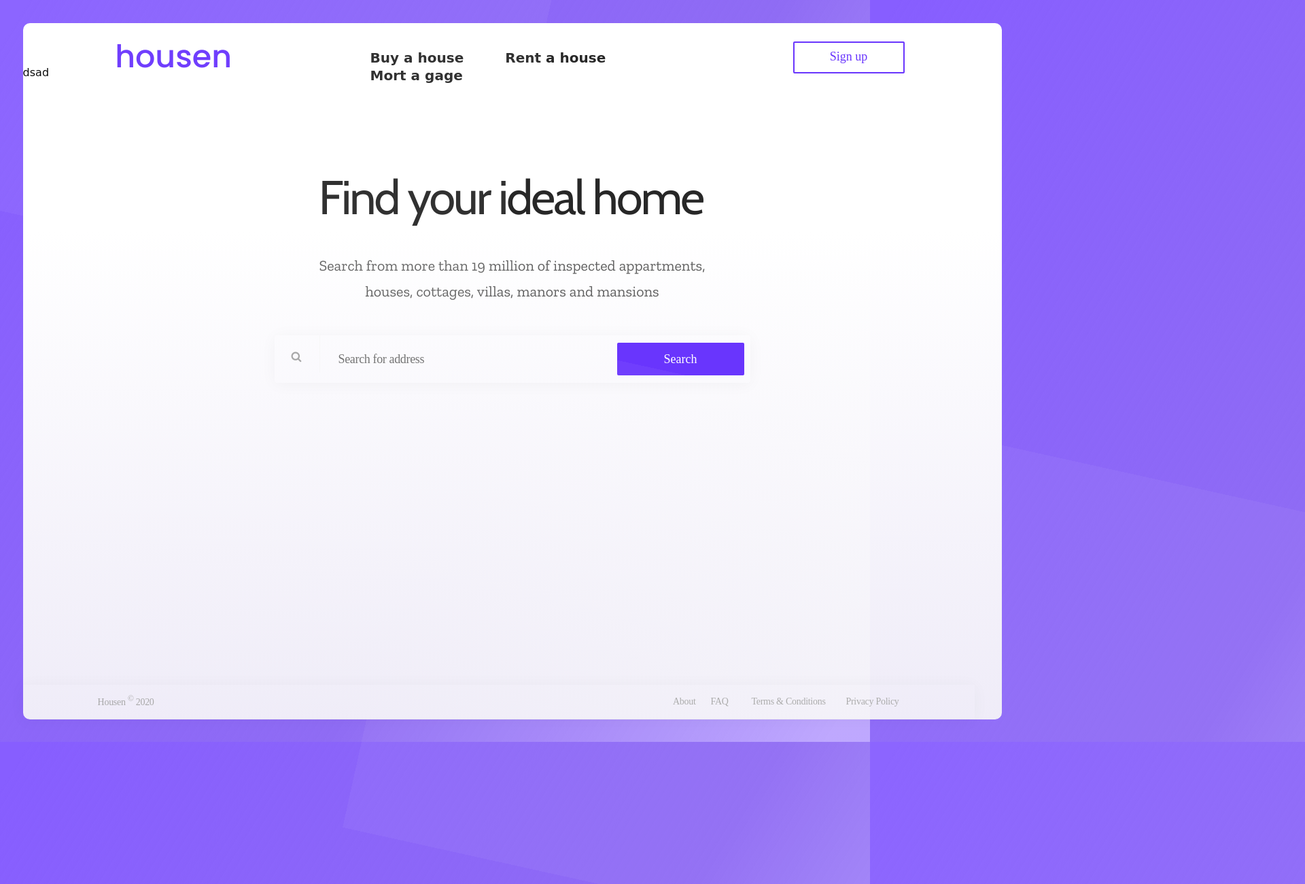
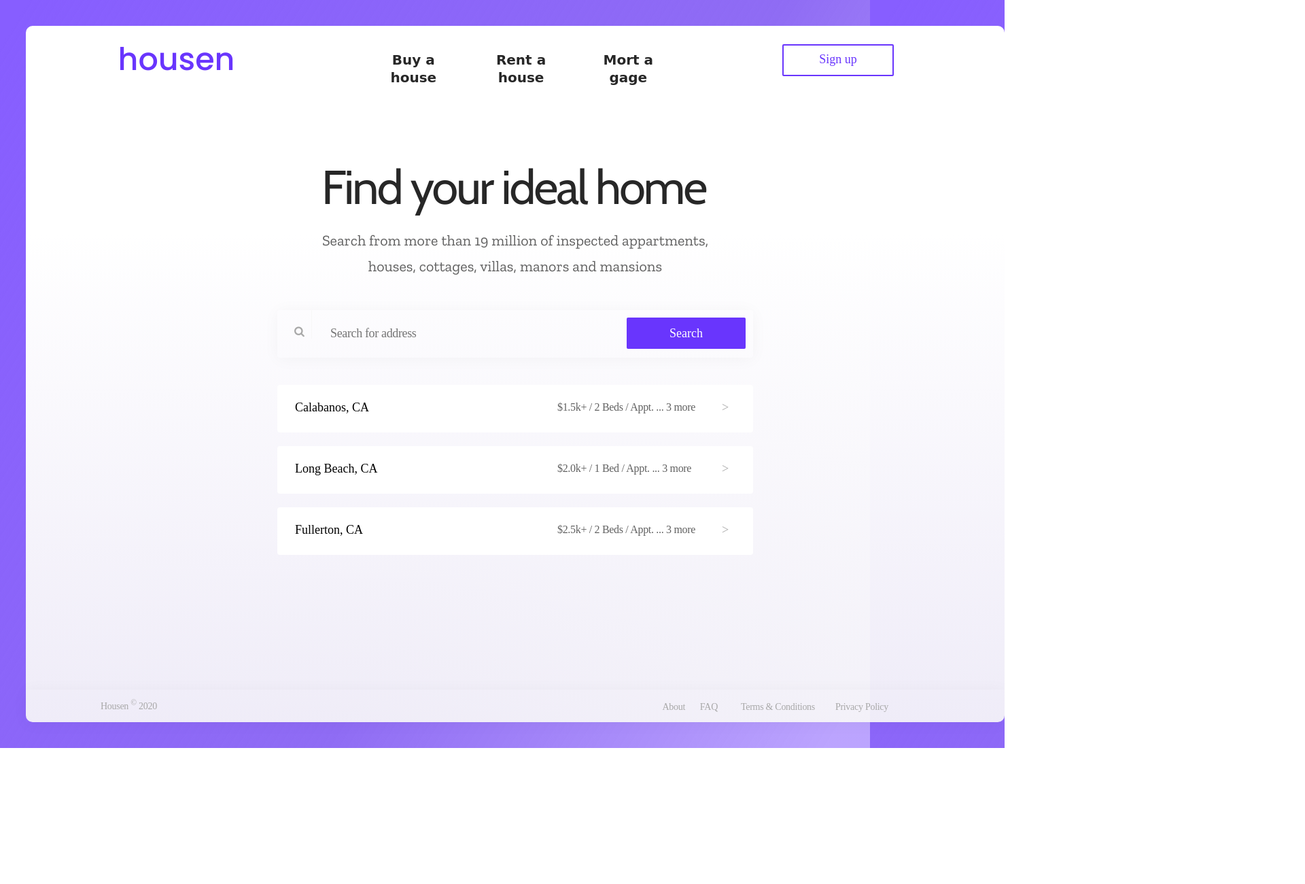
Before and after one commit to uniqfree/webhousen, a plain HTML site: page index.html in a window 1280 px wide. Shown: the top 1300 px of the page at 68% size, 1920 px wide, since content can reach past the window. After the commit the page ends 1100 px from the top, so only its background shows below. Drawn offline with nearby package versions, Linux system fonts and the light colour scheme; a web font is replaced by a local one.

Commit message:
displayflex commit

```diff
--- a/css/main.css
+++ b/css/main.css
@@ -1,29 +1,25 @@
 * {
-  box-sizing: content-box;
+  box-sizing: border-box;
 
 }
 
 body{
+
   background-color: #6935FD;
-
-  float: left;
   border-radius: 0;
   font-family: 'Girassol', cursive;
-  padding: 2%;
+  padding:30px;
 
 }
 
 body{
-  height: 1024px;
-  width: 1440px;
-  max-width: 1440px;
-  max-height: 1024px;
   border-radius: 0px;
   background: linear-gradient(121.63deg, #875EFF 2.17%, rgba(83, 29, 238, 0.651031) 59.11%, rgba(94, 38, 253, 0.42) 96.81%);
 }
 .Herobg {
+ display: flex;
+ flex-direction: column;
  margin: auto;
- float: left;
  height: 1024px;
  width: 1440px;
  border-radius: 10px;
@@ -35,13 +31,9 @@ background: linear-gradient(180deg, #FFFFFF 30%, #f8f8f8ea 100%);
 
 
 .LogoHousenPosition{
- float: left;
  height: 52px;
  width: 173px;
- left: 1px;
- top: px;
- border-radius: [object Object]px;
- z-index: 998;
+ border-radius: 0px;
 }
 .LogoHousen{
   font-family: 'Gorditas', cursive;
@@ -56,27 +48,20 @@ background: linear-gradient(180deg, #FFFFFF 30%, #f8f8f8ea 100%);
 }
 
 .TopNav{
-   float: left;
+   display: flex;
+   height: 68px;
+   width: 1440px;
    padding: 15px 0 0 135px;
-   display: block;
-   height: 48px;
-   width: 1305px;
-   z-index: 997;
-
-
-
  }
 
 
 .NavigationLinks{
-  float: left;
-  padding: 7px 0 0 190px;
+  display: flex;
+  margin: 9px 0 0 160px;
   height: 26px;
-  width: 470px;
+  width: 480px;
   border-radius: nullpx;
   z-index: 997
-
-
 }
 .NavigationLinks li{
   display: inline;
@@ -85,7 +70,7 @@ background: linear-gradient(180deg, #FFFFFF 30%, #f8f8f8ea 100%);
   font-weight: bold;
   line-height: 26px;
   letter-spacing: 0em;
-  text-align: left;
+  text-align: center;
   color: #272727;
   padding: 13px;
   cursor: pointer;
@@ -97,11 +82,10 @@ margin-right: 30px;
 }
 
 .btn{
-  float: left;
+  display: block;
   padding: 12px 0 0 165px;
   height: 48px;
-  width: 164px;
-  left: 340px;
+  width:  164px;
   border-radius: 2px;
 }
 
@@ -131,10 +115,10 @@ margin-right: 30px;
  }
 
  .Heading{
-   float: left;
+   display: flex;
    height: 70px;
    width: 636px;
-   padding: 95px 0 0 265px;
+   margin: 135px 0 0 435px;
    border-radius: 0;
    z-index: 998;
  }
@@ -152,11 +136,10 @@ margin-right: 30px;
 }
 
 .Subheding{
-  float: left;
-  display: block;
+  display: flex;
   height: 76px;
   width: 570px;
-  padding: 0 0 45px 300px;
+  margin: 25px 0 45px 435px;
   z-index: 998;
 }
 .Subheding{
@@ -172,15 +155,14 @@ margin-right: 30px;
 
 }
 .Searchbar{
-  float: left;
+  display: flex;
   height: 70px;
   width: 700px;
   border-radius: 4px;
   box-shadow: 0px 2px 24px 0px #0000000A;
-  margin: 0 0 0 235px;
+  margin: 0 0 0 370px;
 }
 .icon{
-  float: left;
   height: 16px;
   width: 16px;
   border-radius: 0px;
@@ -194,7 +176,6 @@ margin-right: 30px;
 }
 
 .divider{
-float: left;
 width: 1px;
 height: 42px;
 padding: 13px 0 0 0;
@@ -207,7 +188,6 @@ padding: 13px 0 0 0;
 
 
 .Searchbar input{
-  float: left;
   height: 68px;
   width: 389px;
   margin: 0 0 0 25px;
@@ -233,10 +213,9 @@ color: #A8A8A8;
 }
 
 .Searchbar button{
-  float: left;
   height: 46px;
   width: 175px;
-  margin: 10.5px 0 0 19px;
+  margin: 10.5px 0 0 49px;
   border-radius: 2px;
   border: 0px;
   z-index: 998 ;
@@ -255,55 +234,82 @@ color: #A8A8A8;
   cursor: pointer;
 }
 
-
-.Gradientshapes{
-  opacity: 5%;
-  max-width: 0%;
-  max-height: 0%;
+.countries{
+  display: flex;
+  flex-direction: column;
+  width: 700px;
+  height: 250px;
+  margin: 40px 0 0 370px;
 }
-.shape1{
-  /* Shape 1 */
-
-  position: relative;
-  width: 1440px;
-  height: 758px;
-  left: -801.41px;
-  top: -486.54px;
-
-
-  /* Gradients / White */
-
-  background: linear-gradient(180deg, #ffffff 0%, #F8F8F8 100%);
-  transform: rotate(12.46deg);
+.PrevSearch{
+  display: flex;
+  background: #FFFFFF;
+  border-radius: 4px;
+}
+.PrevSearch{
+  display: flex;
+  height: 70px;
+  width: 700px;
+}
+.PrevSearch p{
+  height: 26px;
+  width: 360px;
+  border-radius: 0;
+  margin:20px 0 0 26px;
+}
+.PrevSearch p{
+  /*styleName: Body / Regular;*/
+font-family: Gordita;
+font-size: 18px;
+font-style: normal;
+font-weight: 400;
+line-height: 26px;
+letter-spacing: 0em;
+text-align: left;
+}
+.FilterApplied p{
+  display: flex;
+  height: 29px;
+  width: 216px;
+  border-radius: 0;
+}
+.FilterApplied p{
+  /*styleName: Meta;*/
+  font-family: Gordita;
+  font-size: 16px;
+  font-style: normal;
+  font-weight: 400;
+  letter-spacing: -0.02em;
+  text-align: right;
+  color: #616161;
+  ;
+}
+.countries .PrevSearch:not(:first-of-type){
+ margin-top: 20px;
 }
 
-.shape2{
-
-position: relative;
-width: 1440px;
-height: 758px;
-left: 400.36px;
-top: -183.99px;
-
-/* Gradients / White */
-
-background: linear-gradient(180deg, #ffffff 0%, #F8F8F8 100%);
-transform: rotate(-167.54deg);
+.Right16px p{
+  display: flex;
+  height: 9.999999046325684px;
+  width: 5px;
+  border-radius: 0px;
+}
+.Right16px{
+  color: #A8A8A8;
+  border: 1,5px solid #A8A8A8;
 }
 
 .Footer {
-  float: left ;
+  display: flex;
   height: 50px;
-  width: 1400px;
+  width: 1440px;
   border-radius: 0px;
-  margin: 444px 0 0 -135px;
+  margin: 198px 0 0 0;
 }
 .Footer{
   box-shadow: 0px 2px 24px 0px #0000000A;
 }
-.Footer{
-  display: flex;
-}
+
 .Footer div:not(:first-of-type,:last-of-type){
   margin-right: 20px;
 }
@@ -314,8 +320,6 @@ transform: rotate(-167.54deg);
 .FTlogo{
   height: 14px;
   width: 103px;
-  left: 111px;
-  top: 992px;
   border-radius: 0;
 }
 
@@ -326,7 +330,6 @@ transform: rotate(-167.54deg);
   font-size: 14px;
   font-style: normal;
   font-weight: 400;
-  line-height: 15px;
   letter-spacing: -0.02em;
   text-align: left;
   margin: 13px 0 0 110px;
@@ -336,8 +339,6 @@ transform: rotate(-167.54deg);
 .About{
   height: 14px;
   width: 41px;
-  left: 951px;
-  top: 992px;
   border-radius: 0;
 }
 .About{
@@ -346,20 +347,17 @@ transform: rotate(-167.54deg);
   font-size: 14px;
   font-style: normal;
   font-weight: 400;
-  line-height: 14px;
   letter-spacing: -0.02em;
   text-align: right;
   color: #A8A8A8;
 }
 .About{
-  margin-left: 736px;
+  margin-left: 716px;
 }
 
 .FAQ{
   height: 14px;
   width: 28px;
-  left: 1012px;
-  top: 992px;
   border-radius: 0;
 
 }
@@ -369,7 +367,6 @@ transform: rotate(-167.54deg);
   font-size: 14px;
   font-style: normal;
   font-weight: 400;
-  line-height: 14px;
   letter-spacing: -0.02em;
   text-align: right;
   color: #A8A8A8;
@@ -378,8 +375,6 @@ transform: rotate(-167.54deg);
 .Terms{
   height: 14px;
   width: 123px;
-  left: 1060px;
-  top: 992px;
   border-radius: 0;
 
 }
@@ -389,7 +384,6 @@ transform: rotate(-167.54deg);
   font-size: 14px;
   font-style: normal;
   font-weight: 400;
-  line-height: 14px;
   letter-spacing: -0.02em;
   text-align: right;
   color: #A8A8A8;
@@ -397,8 +391,6 @@ transform: rotate(-167.54deg);
 .Policy{
   height: 14px;
   width: 88px;
-  left: 1202px;
-  top: 992px;
   border-radius: 0;
 
 }
@@ -408,7 +400,6 @@ transform: rotate(-167.54deg);
   font-size: 14px;
   font-style: normal;
   font-weight: 400;
-  line-height: 14px;
   letter-spacing: -0.02em;
   text-align: right;
   color: #A8A8A8;
--- a/index.html
+++ b/index.html
@@ -29,6 +29,7 @@
      <div class="btn">
        <div  class="Signup"> Sign up </div>
      </div>
+     </div>
       <h1 class="Heading">Find your ideal home</h1>
       <s1 class="Subheding">Search from more than 19 million of inspected appartments,  houses, cottages, villas, manors and mansions</s1>
         <label>
@@ -38,11 +39,36 @@
               <input type="text" placeholder="Search for address" name="search">
              <button class="Searchtext">Search</button>
             </form>
-           </label>
-          <div class="Gradientshapes">
-            <div class="shape1">   </div>
-             <div class="shape2">   </div>
+          </label>
+          <div class="countries">
+            <div class="PrevSearch">
+              <p>Calabanos, CA</p>
+              <div class="FilterApplied">
+               <p>$1.5k+ / 2 Beds / Appt.  ... 3 more </p>
+              </div>
+              <div class="Right16px">
+                <p>></p>
+              </div>
             </div>
+            <div class="PrevSearch">
+              <p>Long Beach, CA</p>
+              <div class="FilterApplied">
+                <p>$2.0k+ / 1 Bed / Appt.  ... 3 more </p>
+               </div>
+               <div class="Right16px">
+                <p>></p>
+              </div>
+            </div>
+            <div class="PrevSearch">
+              <p>Fullerton, CA</p>
+              <div class="FilterApplied">
+                <p>$2.5k+ / 2 Beds / Appt.  ... 3 more </p>
+               </div>
+               <div class="Right16px">
+                <p>></p>
+              </div>
+            </div>
+          </div>
         <Footer class="Footer">
           <div class="FTlogo">Housen <sup>©</sup> 2020 </div>
           <div class="About">About</div>
@@ -52,6 +78,6 @@
         </Footer>
     </div>
     <div class="backg"></div>
-    dsad
+
   </body>
 </html>
```
